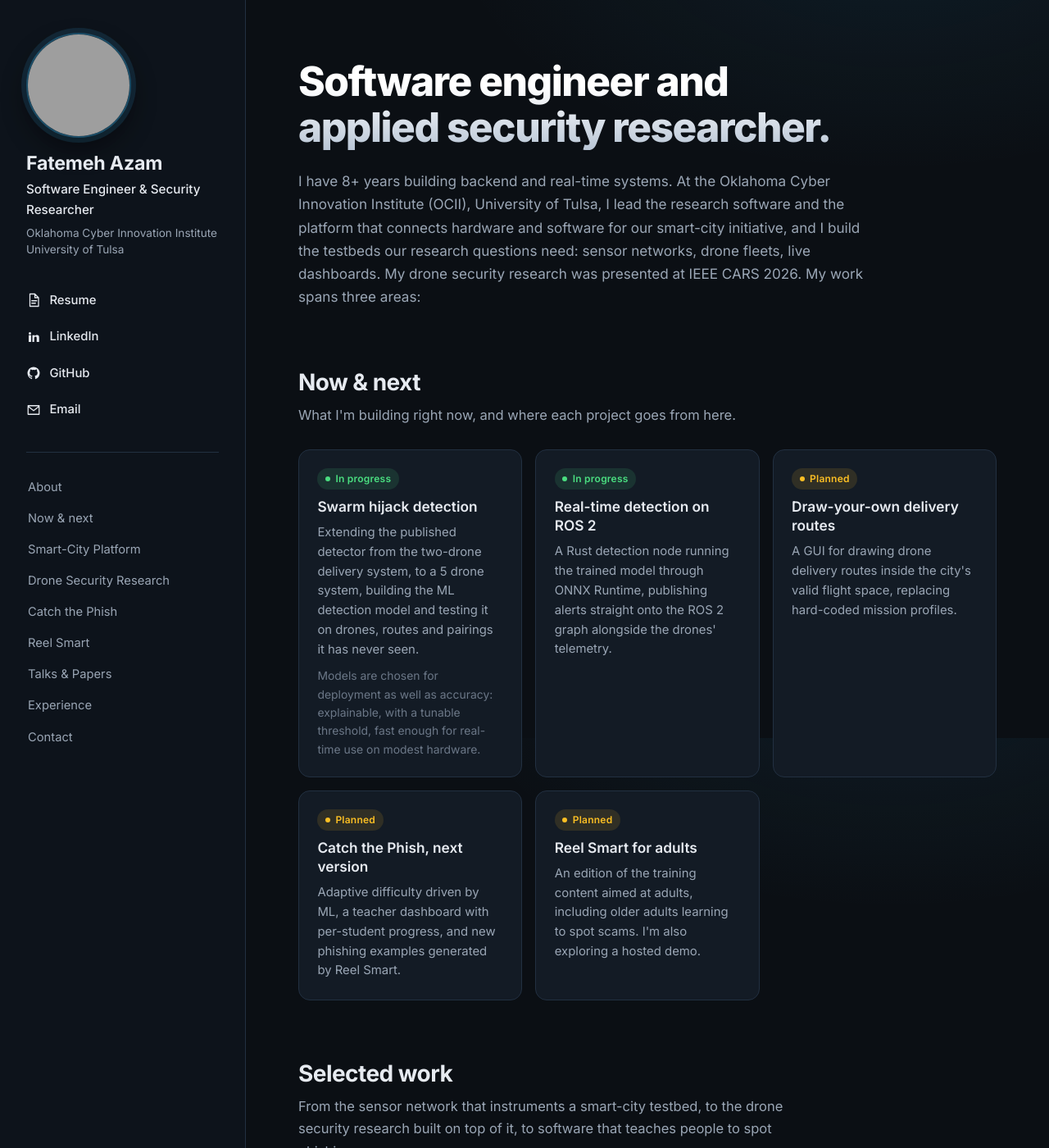
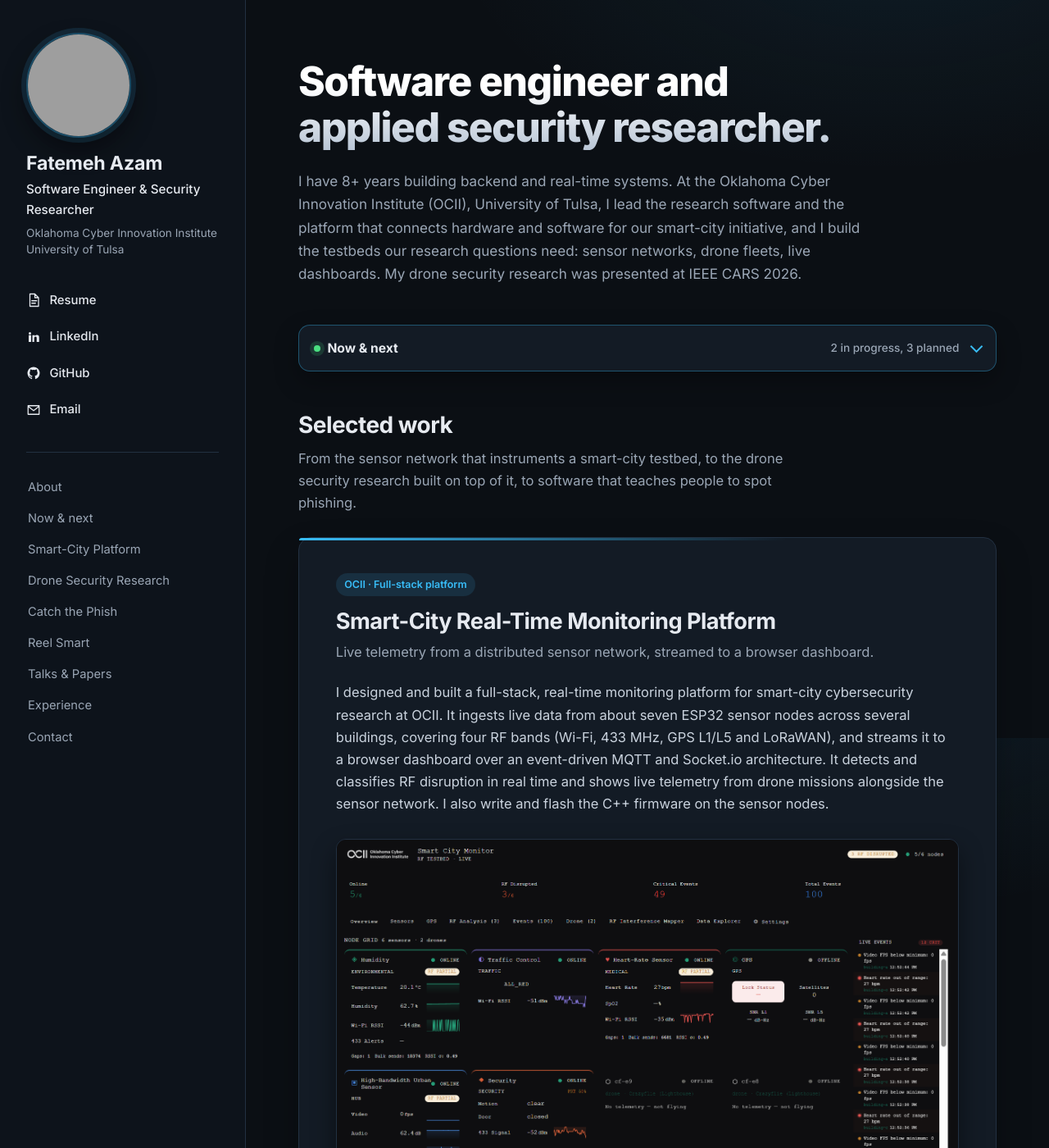
Before and after one commit to fatemehazam-crypto/fatemehazam.github.io, a Jekyll site: the page built from index.html, in a window 1280 px wide and 1400 px high. Shown: the whole window at 82% size. Built offline with Jekyll 4.4.1, drawn with Linux system fonts in a browser that asks for light colours; grey boxes are pictures that could not be loaded.

Commit message:
Add files via upload

```diff
--- a/index.html
+++ b/index.html
@@ -72,63 +72,39 @@
         Institute (OCII), University of Tulsa, I lead the research software and the platform that
         connects hardware and software for our smart-city initiative, and I build the testbeds our
         research questions need: sensor networks, drone fleets, live dashboards. My drone security
-        research was presented at IEEE CARS 2026. My work spans three areas:
+        research was presented at IEEE CARS 2026.
       </p>
-
-
-
-
-
     </section>
 
-    <!-- NOW & NEXT -->
-    <section id="now">
-      <h2>Now &amp; next</h2>
-      <p class="section-intro">What I'm building right now, and where each project goes from here.</p>
-      <div class="next-grid">
-        <article class="next-card">
-          <span class="status status-active">In progress</span>
-          <h3>Swarm hijack detection</h3>
-          <p>
-            Extending the published detector from the two-drone delivery system, to a 5 drone system, building the ML detection model and
-            testing it on drones, routes and pairings it has never seen.
-          </p>
-          <p class="muted">Models are chosen for deployment as well as accuracy: explainable, with a tunable threshold, fast enough for real-time use on modest hardware.</p>
-        </article>
-        <article class="next-card">
-          <span class="status status-active">In progress</span>
-          <h3>Real-time detection on ROS&nbsp;2</h3>
-          <p>
-            A Rust detection node running the trained model through ONNX Runtime, publishing alerts
-            straight onto the ROS&nbsp;2 graph alongside the drones' telemetry.
-          </p>
-        </article>
-        <article class="next-card">
-          <span class="status status-planned">Planned</span>
-          <h3>Draw-your-own delivery routes</h3>
-          <p>
-            A GUI for drawing drone delivery routes inside the city's valid flight space, replacing
-            hard-coded mission profiles.
-          </p>
-        </article>
-        <article class="next-card">
-          <span class="status status-planned">Planned</span>
-          <h3>Catch the Phish, next version</h3>
-          <p>
-            Adaptive difficulty driven by ML, a teacher dashboard with per-student progress, and
-            new phishing examples generated by Reel Smart.
-          </p>
-        </article>
-        <article class="next-card">
-          <span class="status status-planned">Planned</span>
-          <h3>Reel Smart for adults</h3>
-          <p>
-            An edition of the training content aimed at adults, including older adults learning to
-            spot scams. I'm also exploring a hosted demo.
-          </p>
-        </article>
-      </div>
-    </section>
+    <!-- NOW & NEXT: right-hand panel on wide screens, a slim expandable bar elsewhere -->
+    <aside class="rail" id="now" aria-label="Now and next">
+      <details class="rail-panel" open>
+        <summary>
+          <span class="rail-title"><span class="live-dot" aria-hidden="true"></span>Now &amp; next</span>
+          <span class="rail-peek">2 in progress, 3 planned</span>
+        </summary>
+        <div class="rail-body">
+          <h3 class="rail-h">Latest</h3>
+          <ul class="rail-news">
+            <li><time datetime="2026-10-26">Oct 26, 2026</time><a href="#talks">Presented <em>Authority Contention in Micro-UAV Command Stacks</em> at IEEE CARS 2026</a></li>
+            <li><time datetime="2026-10-21">Oct 21, 2026</time><a href="#smart-city">Spoke at ThunderPlains 2026. The audience tried to break the live demo; it stayed up</a></li>
+          </ul>
+
+          <h3 class="rail-h">In progress</h3>
+          <ul class="rail-list">
+            <li class="is-active"><a href="#drone-security"><strong>Swarm hijack detection</strong><span>Taking the published detector from a two-drone delivery system to a five-drone fleet, tested on drones, routes and pairings it has never seen.</span></a></li>
+            <li class="is-active"><a href="#drone-security"><strong>Real-time detection on ROS&nbsp;2</strong><span>A Rust node running the model through ONNX Runtime, publishing alerts onto the ROS&nbsp;2 graph.</span></a></li>
+          </ul>
+
+          <h3 class="rail-h">Planned</h3>
+          <ul class="rail-list">
+            <li><a href="#drone-security"><strong>Draw-your-own delivery routes</strong><span>A GUI for drawing routes inside the city's valid flight space.</span></a></li>
+            <li><a href="#catch-the-phish"><strong>Catch the Phish, next version</strong><span>ML-driven difficulty, a teacher dashboard, and examples generated by Reel Smart.</span></a></li>
+            <li><a href="#reel-smart"><strong>Reel Smart for adults</strong><span>Training content for adults, including older adults learning to spot scams.</span></a></li>
+          </ul>
+        </div>
+      </details>
+    </aside>
 
     <!-- WORK -->
     <section id="work" class="work-intro">
@@ -340,9 +316,9 @@
             A Random Forest classifier trained on flight telemetry separates hijacked flights from
             normal ones. It reached an F1 score of 0.906, and cut false positives to 1.18% against
             3.55% for the rule-based baseline.
-            <p class="code-links">Code:
+          </p>
+          <p class="code-links">Code:
             <a href="{{ gh }}/DroneTakeOver" target="_blank" rel="noopener">DroneTakeOver-Publication-Repository</a>
-          </p>
           </p>
         </div>
       </details>
@@ -384,7 +360,7 @@
         <li>ROS&nbsp;2</li><li>Rust</li><li>ONNX Runtime</li><li>MQTT</li><li>Foxglove</li>
       </ul>
       <p class="actions">
-        <a class="button" href="{{ gh }}/crazyflie-delivery-testbed" target="_blank" rel="noopener">Testbed code</a>
+        <a class="button" href="{{ gh }}/Smart-City-Projects/tree/main/Drones/Crazyflie" target="_blank" rel="noopener">Testbed code</a>
         {%- if site.links.cars_paper != "" %}
         <a class="button button-ghost" href="{{ site.links.cars_paper }}" target="_blank" rel="noopener">Read the paper</a>
         {%- endif %}
@@ -602,5 +578,16 @@
     <footer class="site-footer">&copy; {{ site.time | date: "%Y" }} Fatemeh Azam</footer>
   </main>
 </div>
+<script>
+  (function () {
+    var panel = document.querySelector('.rail-panel');
+    if (!panel || !window.matchMedia) return;
+    var wide = window.matchMedia('(min-width: 1300px)');
+    function sync() { panel.open = wide.matches || location.hash === '#now'; }
+    sync();
+    if (wide.addEventListener) wide.addEventListener('change', sync);
+    window.addEventListener('hashchange', function () { if (location.hash === '#now') panel.open = true; });
+  })();
+</script>
 </body>
 </html>
--- a/style.css
+++ b/style.css
@@ -385,6 +385,41 @@
 .site-footer { color: var(--faint); font-size: .85rem; border-top: 1px solid var(--border); padding-top: 1.5rem; }
 
 /* ======================================
+   DRONE DETAILS: comparison, table, code links
+   (paste at the end of style.css)
+====================================== */
+.compare { display: grid; grid-template-columns: 1fr 1fr; gap: 1rem; margin: 1.5rem 0; }
+.compare > div {
+  padding: 1.1rem 1.2rem; border-radius: 12px;
+  background: var(--surface); border: 1px solid var(--border);
+}
+.compare-pick { border-color: var(--accent-line) !important; background: linear-gradient(180deg, rgba(56,189,248,.10), var(--surface)) !important; }
+.compare h4 { font-size: .98rem; font-weight: 600; margin: 0 0 .6rem; color: var(--text); }
+.compare ul { display: grid; gap: .35rem; }
+.compare li { position: relative; padding-left: 1rem; color: var(--muted); font-size: .9rem; }
+.compare li::before { content: ""; position: absolute; left: 0; top: .6em; width: 5px; height: 5px; border-radius: 50%; background: var(--faint); }
+.compare-pick li::before { background: var(--accent); }
+.compare-time { margin-top: .9rem; padding-top: .7rem; border-top: 1px solid var(--border); color: var(--muted); font-size: .88rem; }
+.compare-time strong { color: var(--text); font-size: 1.05rem; }
+.compare-pick .compare-time strong { color: var(--accent); }
+
+.mini-table { width: 100%; border-collapse: collapse; margin: 1.25rem 0; font-size: .92rem; }
+.mini-table th { text-align: left; color: var(--faint); font-weight: 500; font-size: .82rem; padding: 0 .75rem .5rem 0; border-bottom: 1px solid var(--border-strong); }
+.mini-table td { padding: .65rem .75rem .65rem 0; border-bottom: 1px solid var(--border); color: #c9d2dd; vertical-align: top; }
+.pill { display: inline-block; white-space: nowrap; font-size: .78rem; font-weight: 600; padding: .12rem .55rem; border-radius: 999px; margin-right: .3rem; }
+.pill-red { color: #f87171; background: rgba(248,113,113,.12); }
+.pill-amber { color: var(--amber); background: var(--amber-soft); }
+.pill-green { color: var(--green); background: var(--green-soft); }
+
+.details-body code { font-size: .88em; padding: .08rem .35rem; border-radius: 5px; background: var(--surface-2); color: var(--text); }
+.code-links { margin-top: 1rem; font-size: .88rem; color: var(--faint); }
+
+@media (max-width: 640px) {
+  .compare { grid-template-columns: 1fr; }
+  .mini-table td:first-child { width: 55%; }
+}
+
+/* ======================================
    RESPONSIVE
 ====================================== */
 @media (max-width: 960px) {
@@ -423,37 +458,91 @@
 @media print {
   .sidebar nav, .skip { display: none; }
 }
+
 /* ======================================
-   DRONE DETAILS: comparison, table, code links
-   (paste at the end of style.css)
+   NOW & NEXT PANEL
+   Wide screens: sticky right-hand column.
+   Narrower: a slim bar under the intro that expands on tap.
 ====================================== */
-.compare { display: grid; grid-template-columns: 1fr 1fr; gap: 1rem; margin: 1.5rem 0; }
-.compare > div {
-  padding: 1.1rem 1.2rem; border-radius: 12px;
-  background: var(--surface); border: 1px solid var(--border);
+.rail { margin: -1.5rem 0 3rem; }
+
+.rail-panel {
+  margin: 0;
+  background: var(--surface);
+  border: 1px solid var(--accent-line);
+  border-radius: 14px;
+  box-shadow: 0 12px 30px rgba(0, 0, 0, .3);
 }
-.compare-pick { border-color: var(--accent-line) !important; background: linear-gradient(180deg, rgba(56,189,248,.10), var(--surface)) !important; }
-.compare h4 { font-size: .98rem; font-weight: 600; margin: 0 0 .6rem; color: var(--text); }
-.compare ul { display: grid; gap: .35rem; }
-.compare li { position: relative; padding-left: 1rem; color: var(--muted); font-size: .9rem; }
-.compare li::before { content: ""; position: absolute; left: 0; top: .6em; width: 5px; height: 5px; border-radius: 50%; background: var(--faint); }
-.compare-pick li::before { background: var(--accent); }
-.compare-time { margin-top: .9rem; padding-top: .7rem; border-top: 1px solid var(--border); color: var(--muted); font-size: .88rem; }
-.compare-time strong { color: var(--text); font-size: 1.05rem; }
-.compare-pick .compare-time strong { color: var(--accent); }
+.rail-panel summary { padding: .9rem 1.1rem; }
+.rail-title { display: inline-flex; align-items: center; gap: .55rem; font-weight: 700; font-size: .98rem; }
+.rail-peek { margin-left: auto; color: var(--muted); font-weight: 500; font-size: .85rem; }
 
-.mini-table { width: 100%; border-collapse: collapse; margin: 1.25rem 0; font-size: .92rem; }
-.mini-table th { text-align: left; color: var(--faint); font-weight: 500; font-size: .82rem; padding: 0 .75rem .5rem 0; border-bottom: 1px solid var(--border-strong); }
-.mini-table td { padding: .65rem .75rem .65rem 0; border-bottom: 1px solid var(--border); color: #c9d2dd; vertical-align: top; }
-.pill { display: inline-block; white-space: nowrap; font-size: .78rem; font-weight: 600; padding: .12rem .55rem; border-radius: 999px; margin-right: .3rem; }
-.pill-red { color: #f87171; background: rgba(248,113,113,.12); }
-.pill-amber { color: var(--amber); background: var(--amber-soft); }
-.pill-green { color: var(--green); background: var(--green-soft); }
+.live-dot {
+  width: 8px; height: 8px; border-radius: 50%; background: var(--green);
+  box-shadow: 0 0 0 0 rgba(74, 222, 128, .6);
+  animation: pulse 2.4s ease-out infinite;
+}
+@keyframes pulse {
+  0% { box-shadow: 0 0 0 0 rgba(74, 222, 128, .55); }
+  70% { box-shadow: 0 0 0 7px rgba(74, 222, 128, 0); }
+  100% { box-shadow: 0 0 0 0 rgba(74, 222, 128, 0); }
+}
+@media (prefers-reduced-motion: reduce) { .live-dot { animation: none; } }
 
-.details-body code { font-size: .88em; padding: .08rem .35rem; border-radius: 5px; background: var(--surface-2); color: var(--text); }
-.code-links { margin-top: 1rem; font-size: .88rem; color: var(--faint); }
+.rail-body { padding: 0 1.1rem 1.1rem; }
+.rail-h {
+  font-size: .78rem; font-weight: 600; color: var(--faint);
+  margin: 1.1rem 0 .55rem; padding-top: .9rem; border-top: 1px solid var(--border);
+}
+.rail-body > .rail-h:first-child { margin-top: 0; padding-top: 0; border-top: 0; }
 
-@media (max-width: 640px) {
-  .compare { grid-template-columns: 1fr; }
-  .mini-table td:first-child { width: 55%; }
+.rail-news { display: grid; gap: .6rem; }
+.rail-news li { display: grid; gap: .1rem; }
+.rail-news time { color: var(--accent); font-size: .76rem; font-weight: 600; font-variant-numeric: tabular-nums; }
+.rail-news a { color: var(--text); font-size: .86rem; line-height: 1.45; }
+.rail-news a:hover { color: var(--accent); text-decoration: none; }
+
+.rail-list { display: grid; gap: .35rem; }
+.rail-list a {
+  display: grid; gap: .15rem;
+  padding: .55rem .65rem .55rem 1.35rem; margin: 0 -.65rem;
+  border-radius: 9px; position: relative;
 }
+.rail-list a::before {
+  content: ""; position: absolute; left: .55rem; top: 1.05rem;
+  width: 6px; height: 6px; border-radius: 50%; background: var(--amber);
+}
+.rail-list .is-active a::before { background: var(--green); }
+.rail-list a:hover { background: var(--surface-2); text-decoration: none; }
+.rail-list strong { color: var(--text); font-size: .88rem; font-weight: 600; line-height: 1.35; }
+.rail-list span { color: var(--muted); font-size: .8rem; line-height: 1.45; }
+
+/* Wide screens: three columns, panel always open and sticky */
+@media (min-width: 1300px) {
+  main {
+    display: grid;
+    grid-template-columns: minmax(0, 1fr) 290px;
+    column-gap: 2.75rem;
+    max-width: 1320px;
+    align-content: start;
+  }
+  main > * { grid-column: 1; }
+  .rail {
+    grid-column: 2; grid-row: 1 / span 40;
+    align-self: start;
+    position: sticky; top: 1.25rem;
+    margin: .4rem 0 0;
+    max-height: calc(100vh - 2.5rem); overflow-y: auto;
+    scrollbar-width: thin;
+  }
+  .rail-panel summary { pointer-events: none; }
+  .rail-panel summary::after, .rail-peek { display: none; }
+  .thesis { max-width: 16ch; }
+  .rail-panel summary { padding: .8rem 1rem .4rem; }
+  .rail-body { padding: 0 1rem .9rem; }
+  .rail-h { margin: .75rem 0 .4rem; padding-top: .7rem; }
+  .rail-news { gap: .45rem; }
+  .rail-list { gap: .1rem; }
+  .rail-list a { padding: .4rem .6rem .4rem 1.3rem; }
+  .rail-list a::before { top: .9rem; }
+}
```
